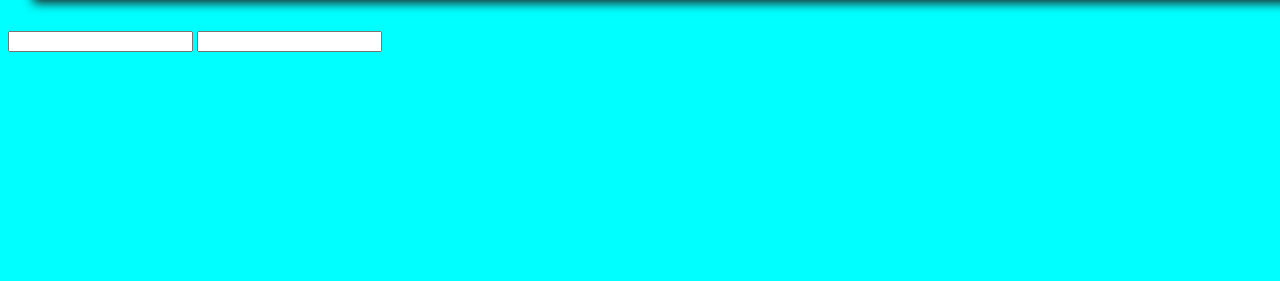
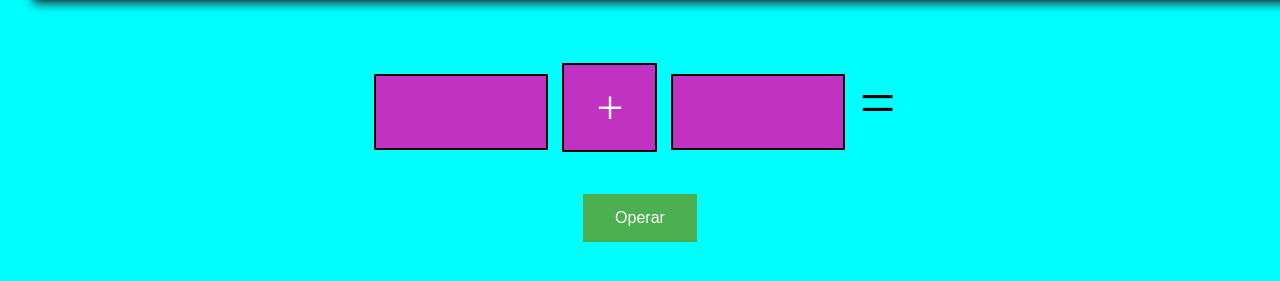
Before and after one commit to PcjSnow/appCalculadora, a plain HTML site: page index.html in a window 1280 px wide. Shown: the part 167-448 px from the top of the page. Drawn offline with Linux system fonts and the light colour scheme.

Commit message:
Tratando de hacer la estructura básica

```diff
--- a/css/styles.css
+++ b/css/styles.css
@@ -12,6 +12,56 @@ h1 {
     text-shadow: 2px 2px 7px rgb(0, 0, 0), 2px 2px 7px rgb(0, 0, 0);
 }
 
-.calc_op1 {
+.calc {
+    text-align: center;
+}
+
+.operar {
+    background-color: #4CAF50;
+    border: none;
+    color: white;
+    padding: 15px 32px;
+    text-align: center;
+    text-decoration: none;
     display: inline-block;
+    font-size: 16px;
+    margin-top: 2rem;
+
 }
+
+.operandos {
+
+    background-color: #c232c2;
+    border: 2px solid rgb(0, 0, 0);
+    color: white;
+    padding: 15px 32px;
+    text-align: center;
+    text-decoration: none;
+    display: inline-block;
+    font-size: 36px;
+    margin-top: 2rem;
+    font-weight: bold;
+    width: 106px;
+}
+
+.operador {
+
+    background-color: #c232c2;
+    border: 2px solid rgb(0, 0, 0);
+    color: white;
+    padding: 15px 32px;
+    text-align: center;
+    text-decoration: none;
+    display: inline-block;
+    font-size: 3rem;
+    margin-top: 2rem;
+
+
+}
+
+p {
+    display: inline-block;
+    font-size: 4rem;
+    margin: 10px 10px 10px 10px;
+
+}
--- a/index.html
+++ b/index.html
@@ -11,8 +11,15 @@
         <h1>Calculadora</h1>
     </header>
     <div class="calc">
-        <input class="op1" type="number">
-        <input class="op2" type="number">
+        <input class="operandos" type="number">
+
+        <p class="operador">+</p>
+
+        <input class="operandos" type="number">
+        <p>=</p>
+        <br>
+        <input type="button" class="operar" value="Operar">
+
 
     </div>
 
```
